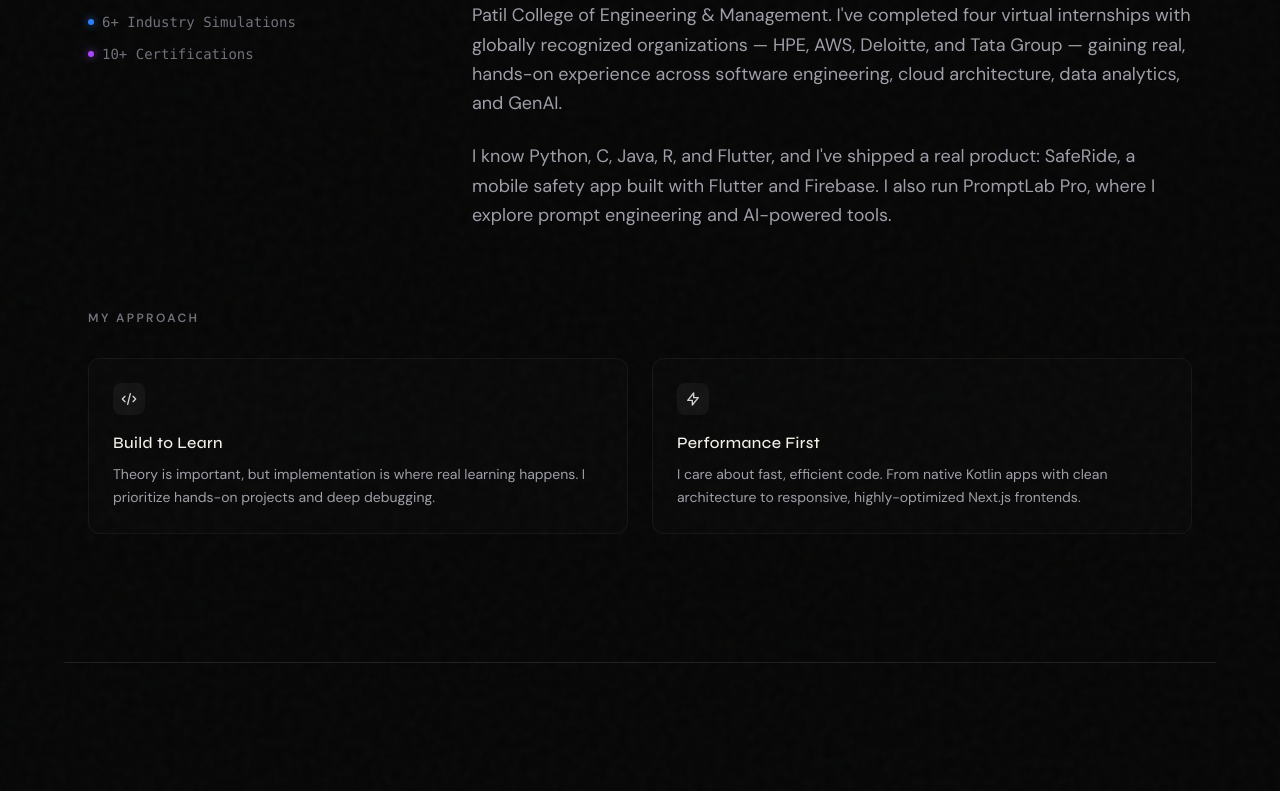
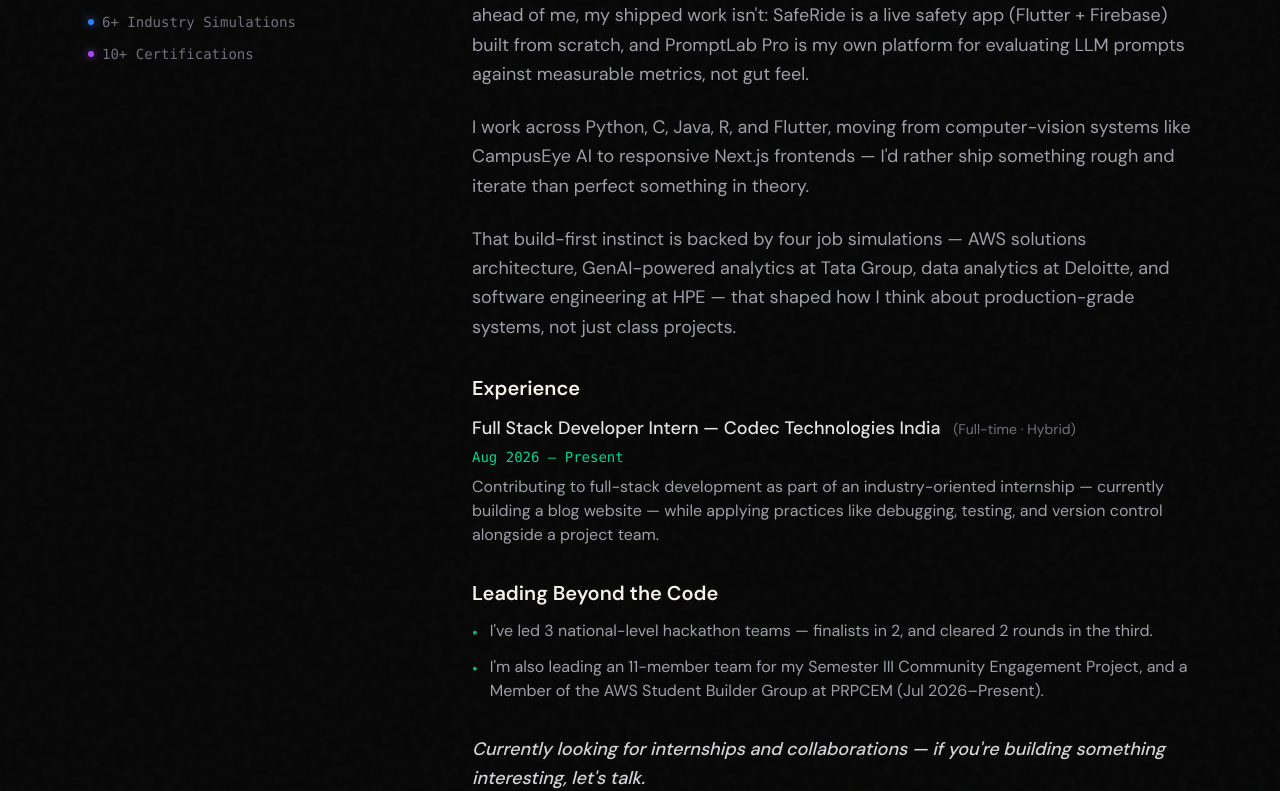
Before and after one commit to devanshu651/portfolio, a Next.js app: page / in a window 1280 px wide. Shown: the part 1169-1960 px from the top of the page. Built offline with nearby package versions, Linux system fonts and the light colour scheme.

Commit message:
Update About section

```diff
--- a/app/page.tsx
+++ b/app/page.tsx
@@ -257,10 +257,42 @@
               I don&apos;t just study AI — I build with it.
             </p>
             <p>
-              I&apos;m Devanshu, a second-year B.Tech student in Computer Science (AI/ML) at P.R. Pote Patil College of Engineering &amp; Management. I&apos;ve completed four virtual internships with globally recognized organizations — HPE, AWS, Deloitte, and Tata Group — gaining real, hands-on experience across software engineering, cloud architecture, data analytics, and GenAI.
+              I&apos;m Devanshu — a builder first, student second. While most of my coursework is still ahead of me, my shipped work isn&apos;t: SafeRide is a live safety app (Flutter + Firebase) built from scratch, and PromptLab Pro is my own platform for evaluating LLM prompts against measurable metrics, not gut feel.
             </p>
             <p>
-              I know Python, C, Java, R, and Flutter, and I&apos;ve shipped a real product: SafeRide, a mobile safety app built with Flutter and Firebase. I also run PromptLab Pro, where I explore prompt engineering and AI-powered tools.
+              I work across Python, C, Java, R, and Flutter, moving from computer-vision systems like CampusEye AI to responsive Next.js frontends — I&apos;d rather ship something rough and iterate than perfect something in theory.
+            </p>
+            <p>
+              That build-first instinct is backed by four job simulations — AWS solutions architecture, GenAI-powered analytics at Tata Group, data analytics at Deloitte, and software engineering at HPE — that shaped how I think about production-grade systems, not just class projects.
+            </p>
+
+            <div className="pt-2">
+              <h3 className="text-white font-semibold text-xl mb-3">Experience</h3>
+              <div className="space-y-1">
+                <p className="text-zinc-200 font-medium">Full Stack Developer Intern — Codec Technologies India <span className="text-zinc-500 font-normal text-sm ml-2">(Full-time &middot; Hybrid)</span></p>
+                <p className="text-sm text-emerald-400 font-mono mb-2">Aug 2026 &ndash; Present</p>
+                <p className="text-base text-zinc-400">
+                  Contributing to full-stack development as part of an industry-oriented internship — currently building a blog website — while applying practices like debugging, testing, and version control alongside a project team.
+                </p>
+              </div>
+            </div>
+
+            <div className="pt-2">
+              <h3 className="text-white font-semibold text-xl mb-3">Leading Beyond the Code</h3>
+              <ul className="space-y-3 list-none text-base">
+                <li className="flex items-start">
+                  <span className="text-emerald-500 mr-3 mt-1.5 leading-none">&bull;</span>
+                  <span>I&apos;ve led 3 national-level hackathon teams — finalists in 2, and cleared 2 rounds in the third.</span>
+                </li>
+                <li className="flex items-start">
+                  <span className="text-emerald-500 mr-3 mt-1.5 leading-none">&bull;</span>
+                  <span>I&apos;m also leading an 11-member team for my Semester III Community Engagement Project, and a Member of the AWS Student Builder Group at PRPCEM (Jul 2026–Present).</span>
+                </li>
+              </ul>
+            </div>
+
+            <p className="pt-2 text-zinc-300 font-medium italic">
+              Currently looking for internships and collaborations — if you&apos;re building something interesting, let&apos;s talk.
             </p>
           </div>
 
```
